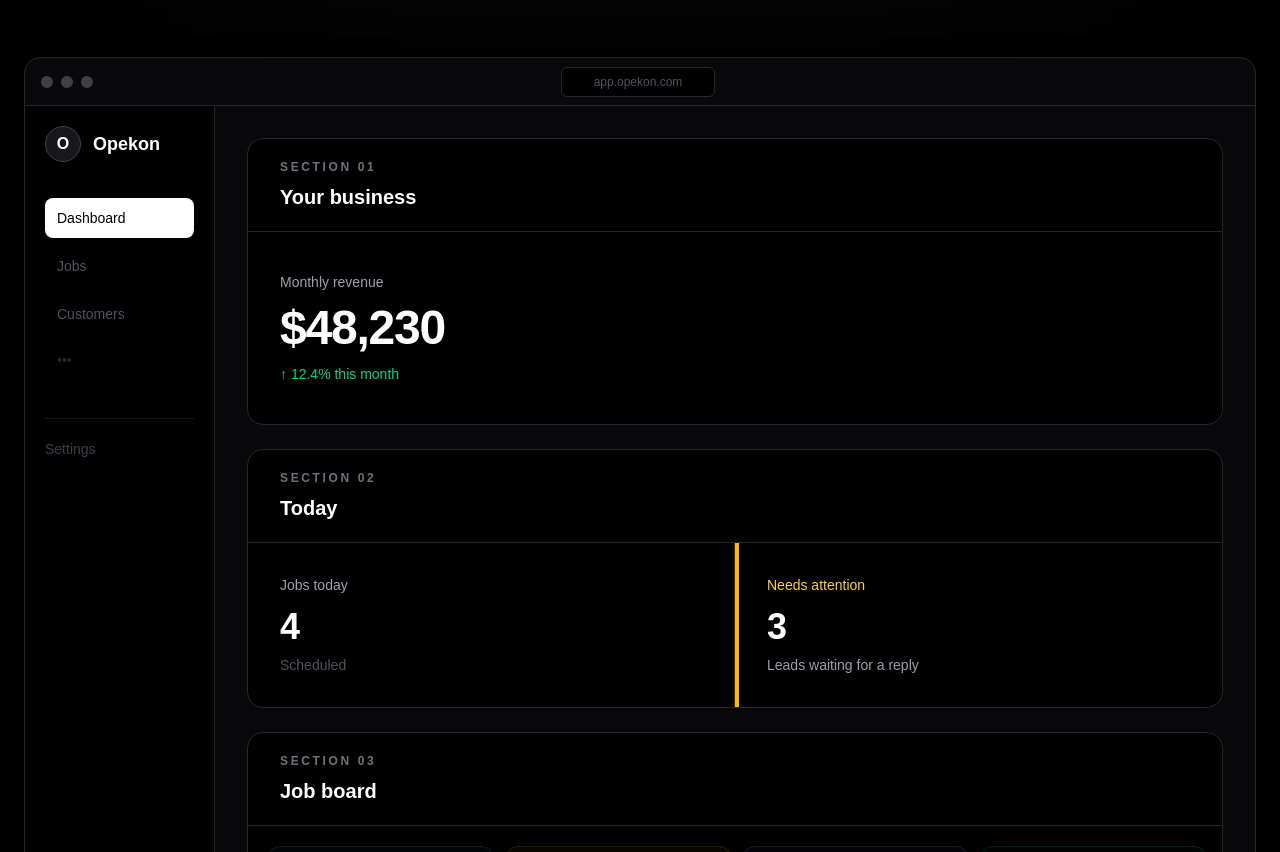
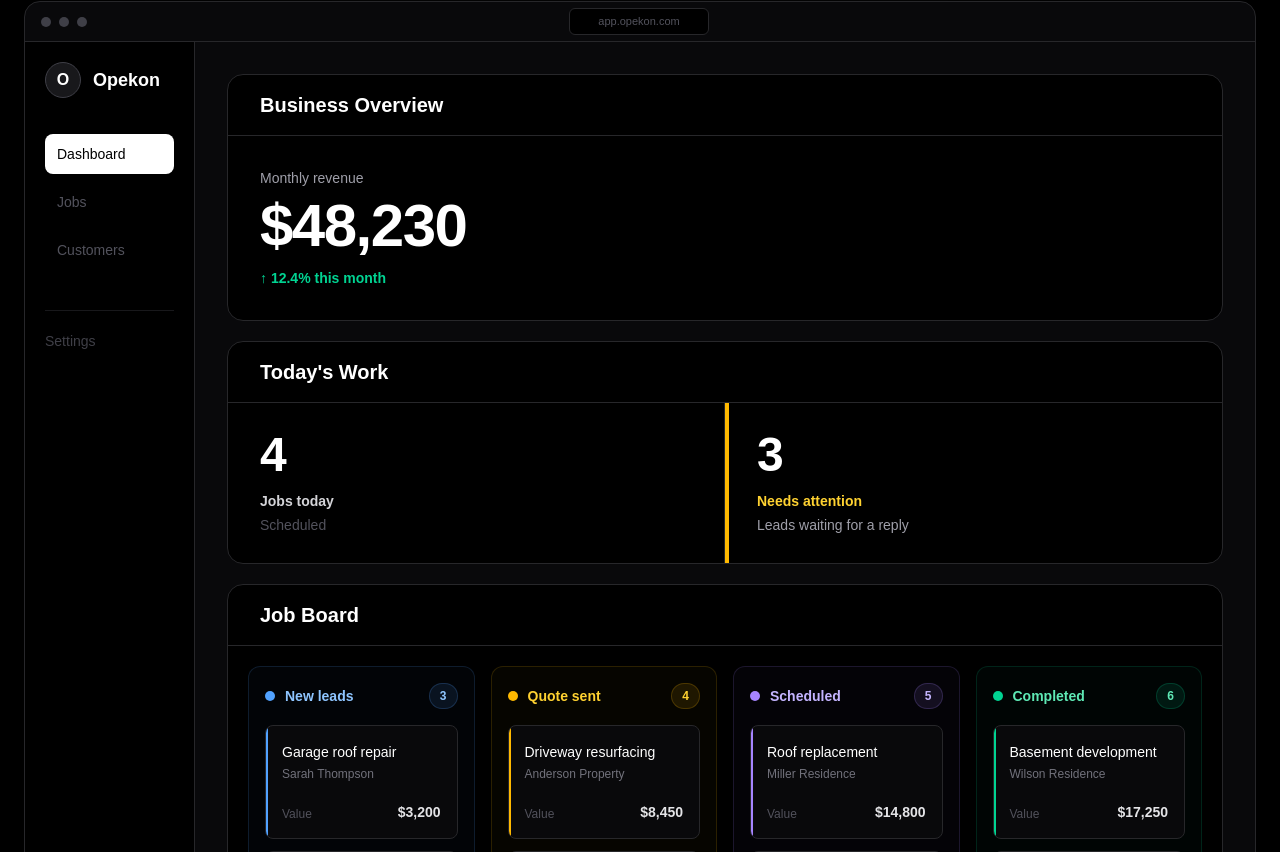
Before and after one commit to aahmedabubaker4225-crypto/opekon, a Next.js app: page / in a window 1280 px wide. Shown: the part 1148-2000 px from the top of the page. Built offline with nearby package versions, Linux system fonts and the light colour scheme.

Commit message:
Finalize landing page preview

```diff
--- a/components/sections/DashboardPreview.tsx
+++ b/components/sections/DashboardPreview.tsx
@@ -15,8 +15,16 @@ const jobColumns: {
     count: 3,
     accent: "blue",
     jobs: [
-      { title: "Garage roof repair", customer: "Sarah Thompson", value: "$3,200" },
-      { title: "Front steps replacement", customer: "David Wilson", value: "$4,850" },
+      {
+        title: "Garage roof repair",
+        customer: "Sarah Thompson",
+        value: "$3,200",
+      },
+      {
+        title: "Front steps replacement",
+        customer: "David Wilson",
+        value: "$4,850",
+      },
     ],
   },
   {
@@ -24,8 +32,16 @@ const jobColumns: {
     count: 4,
     accent: "amber",
     jobs: [
-      { title: "Driveway resurfacing", customer: "Anderson Property", value: "$8,450" },
-      { title: "Exterior renovation", customer: "Northview Homes", value: "$21,600" },
+      {
+        title: "Driveway resurfacing",
+        customer: "Anderson Property",
+        value: "$8,450",
+      },
+      {
+        title: "Exterior renovation",
+        customer: "Northview Homes",
+        value: "$21,600",
+      },
     ],
   },
   {
@@ -33,8 +49,16 @@ const jobColumns: {
     count: 5,
     accent: "violet",
     jobs: [
-      { title: "Roof replacement", customer: "Miller Residence", value: "$14,800" },
-      { title: "Concrete patio", customer: "James Residence", value: "$7,250" },
+      {
+        title: "Roof replacement",
+        customer: "Miller Residence",
+        value: "$14,800",
+      },
+      {
+        title: "Concrete patio",
+        customer: "James Residence",
+        value: "$7,250",
+      },
     ],
   },
   {
@@ -42,15 +66,29 @@ const jobColumns: {
     count: 6,
     accent: "emerald",
     jobs: [
-      { title: "Basement development", customer: "Wilson Residence", value: "$17,250" },
-      { title: "Walkway installation", customer: "Clark Property", value: "$5,900" },
+      {
+        title: "Basement development",
+        customer: "Wilson Residence",
+        value: "$17,250",
+      },
+      {
+        title: "Walkway installation",
+        customer: "Clark Property",
+        value: "$5,900",
+      },
     ],
   },
 ];
 
 const accentStyles: Record<
   JobAccent,
-  { column: string; title: string; dot: string; count: string; cardStrip: string }
+  {
+    column: string;
+    title: string;
+    dot: string;
+    count: string;
+    cardStrip: string;
+  }
 > = {
   blue: {
     column: "border-blue-400/15 bg-blue-400/[0.025]",
@@ -84,116 +122,209 @@ const accentStyles: Record<
 
 export default function DashboardPreview() {
   return (
-    <section className="relative border-t border-zinc-900 bg-black px-4 py-24 sm:px-6 lg:py-32">
+    <section className="relative border-t border-zinc-900 bg-black px-4 py-20 sm:px-6 lg:py-28">
       <div className="pointer-events-none absolute inset-x-0 top-0 mx-auto h-72 max-w-4xl bg-white/5 blur-[120px]" />
 
       <div className="relative mx-auto max-w-7xl">
-        <div className="mx-auto mb-14 max-w-3xl text-center">
+        <div className="mx-auto mb-12 max-w-3xl text-center">
           <p className="text-sm font-medium uppercase tracking-[0.25em] text-zinc-500">
             Everything under control
           </p>
+
           <h2 className="mt-5 text-3xl font-bold tracking-tight text-white sm:text-5xl">
             See your entire business at a glance.
           </h2>
+
           <p className="mx-auto mt-5 max-w-2xl text-lg leading-8 text-zinc-400">
-            Know how your business is doing, what needs you today, and where every job stands.
+            Everything you need to run your business—organized into one simple
+            workspace.
           </p>
         </div>
 
         <div className="overflow-hidden rounded-2xl border border-zinc-800 bg-zinc-950 shadow-2xl shadow-black">
-          <div className="flex h-12 items-center border-b border-zinc-800 px-4">
+          <div className="flex h-10 items-center border-b border-zinc-800 px-4">
             <div className="flex gap-2">
-              <span className="h-3 w-3 rounded-full bg-zinc-700" />
-              <span className="h-3 w-3 rounded-full bg-zinc-700" />
-              <span className="h-3 w-3 rounded-full bg-zinc-700" />
+              <span className="h-2.5 w-2.5 rounded-full bg-zinc-700" />
+              <span className="h-2.5 w-2.5 rounded-full bg-zinc-700" />
+              <span className="h-2.5 w-2.5 rounded-full bg-zinc-700" />
             </div>
-            <div className="mx-auto rounded-md border border-zinc-800 bg-black px-8 py-1.5 text-xs text-zinc-600">
+
+            <div className="mx-auto rounded-md border border-zinc-800 bg-black px-7 py-1 text-[11px] text-zinc-600">
               app.opekon.com
             </div>
-            <div className="w-14" />
+
+            <div className="w-12" />
           </div>
 
-          <div className="grid lg:grid-cols-[190px_1fr]">
+          <div className="grid lg:grid-cols-[170px_1fr]">
             <aside className="hidden border-r border-zinc-800 bg-black p-5 lg:block">
               <div className="mb-9 flex items-center gap-3">
-                <div className="flex h-9 w-9 items-center justify-center rounded-full border border-zinc-700 bg-zinc-900 font-bold text-white">O</div>
+                <div className="flex h-9 w-9 items-center justify-center rounded-full border border-zinc-700 bg-zinc-900 font-bold text-white">
+                  O
+                </div>
+
                 <span className="text-lg font-semibold text-white">Opekon</span>
               </div>
 
               <nav className="space-y-2 text-sm">
-                <div className="rounded-lg bg-white px-3 py-2.5 font-medium text-black">Dashboard</div>
-                {['Jobs', 'Customers'].map((item) => (
-                  <div key={item} className="rounded-lg px-3 py-2.5 text-zinc-600">{item}</div>
+                <div className="rounded-lg bg-white px-3 py-2.5 font-medium text-black">
+                  Dashboard
+                </div>
+
+                {["Jobs", "Customers"].map((item) => (
+                  <div
+                    key={item}
+                    className="rounded-lg px-3 py-2.5 text-zinc-600"
+                  >
+                    {item}
+                  </div>
                 ))}
-                <div className="px-3 py-2 text-zinc-800">•••</div>
               </nav>
 
-              <div className="mt-10 border-t border-zinc-900 pt-5 text-sm text-zinc-700">Settings</div>
+              <div className="mt-10 border-t border-zinc-900 pt-5 text-sm text-zinc-700">
+                Settings
+              </div>
             </aside>
 
             <main className="min-w-0 p-5 sm:p-7 lg:p-8">
-              <section aria-labelledby="business-heading" className="rounded-2xl border border-zinc-800 bg-black">
-                <div className="border-b border-zinc-800 px-6 py-5 sm:px-8">
-                  <p className="text-xs font-semibold uppercase tracking-[0.22em] text-zinc-500">Section 01</p>
-                  <h3 id="business-heading" className="mt-2 text-xl font-semibold text-white">Your business</h3>
+              <section
+                aria-labelledby="business-heading"
+                className="rounded-2xl border border-zinc-800 bg-black"
+              >
+                <div className="border-b border-zinc-800 px-6 py-4 sm:px-8">
+                  <h3
+                    id="business-heading"
+                    className="text-xl font-semibold text-white"
+                  >
+                    Business Overview
+                  </h3>
                 </div>
-                <div className="px-6 py-8 sm:px-8 sm:py-10">
-                  <p className="text-sm font-medium text-zinc-400">Monthly revenue</p>
-                  <p className="mt-3 text-4xl font-bold tracking-tight text-white sm:text-5xl">$48,230</p>
-                  <p className="mt-3 text-sm font-medium text-emerald-400">↑ 12.4% this month</p>
+
+                <div className="px-6 py-7 sm:px-8 sm:py-8">
+                  <p className="text-sm font-medium text-zinc-400">
+                    Monthly revenue
+                  </p>
+
+                  <p className="mt-2 text-5xl font-bold tracking-tight text-white sm:text-6xl">
+                    $48,230
+                  </p>
+
+                  <p className="mt-3 text-sm font-semibold text-emerald-400">
+                    ↑ 12.4% this month
+                  </p>
                 </div>
               </section>
 
-              <section aria-labelledby="today-heading" className="mt-6 rounded-2xl border border-zinc-800 bg-black">
-                <div className="border-b border-zinc-800 px-6 py-5 sm:px-8">
-                  <p className="text-xs font-semibold uppercase tracking-[0.22em] text-zinc-500">Section 02</p>
-                  <h3 id="today-heading" className="mt-2 text-xl font-semibold text-white">Today</h3>
+              <section
+                aria-labelledby="today-heading"
+                className="mt-5 rounded-2xl border border-zinc-800 bg-black"
+              >
+                <div className="border-b border-zinc-800 px-6 py-4 sm:px-8">
+                  <h3
+                    id="today-heading"
+                    className="text-xl font-semibold text-white"
+                  >
+                    Today&apos;s Work
+                  </h3>
                 </div>
 
                 <div className="grid divide-y divide-zinc-800 sm:grid-cols-2 sm:divide-x sm:divide-y-0">
-                  <div className="px-6 py-8 sm:px-8">
-                    <p className="text-sm font-medium text-zinc-400">Jobs today</p>
-                    <p className="mt-3 text-4xl font-bold tracking-tight text-white">4</p>
-                    <p className="mt-2 text-sm text-zinc-600">Scheduled</p>
+                  <div className="px-6 py-7 sm:px-8">
+                    <p className="text-5xl font-bold tracking-tight text-white">
+                      4
+                    </p>
+
+                    <p className="mt-3 text-sm font-semibold text-zinc-300">
+                      Jobs today
+                    </p>
+
+                    <p className="mt-1 text-sm text-zinc-600">Scheduled</p>
                   </div>
 
-                  <div className="relative overflow-hidden px-6 py-8 sm:px-8">
+                  <div className="relative overflow-hidden px-6 py-7 sm:px-8">
                     <div className="absolute inset-y-0 left-0 w-1 bg-amber-400" />
-                    <p className="text-sm font-medium text-amber-300">Needs attention</p>
-                    <p className="mt-3 text-4xl font-bold tracking-tight text-white">3</p>
-                    <p className="mt-2 text-sm text-zinc-400">Leads waiting for a reply</p>
+
+                    <p className="text-5xl font-bold tracking-tight text-white">
+                      3
+                    </p>
+
+                    <p className="mt-3 text-sm font-bold text-amber-300">
+                      Needs attention
+                    </p>
+
+                    <p className="mt-1 text-sm text-zinc-400">
+                      Leads waiting for a reply
+                    </p>
                   </div>
                 </div>
               </section>
 
-              <section aria-labelledby="jobs-heading" className="mt-6 overflow-hidden rounded-2xl border border-zinc-800 bg-black">
-                <div className="border-b border-zinc-800 px-6 py-5 sm:px-8">
-                  <p className="text-xs font-semibold uppercase tracking-[0.22em] text-zinc-500">Section 03</p>
-                  <h3 id="jobs-heading" className="mt-2 text-xl font-semibold text-white">Job board</h3>
+              <section
+                aria-labelledby="jobs-heading"
+                className="mt-5 overflow-hidden rounded-2xl border border-zinc-800 bg-black"
+              >
+                <div className="border-b border-zinc-800 px-6 py-4 sm:px-8">
+                  <h3
+                    id="jobs-heading"
+                    className="text-xl font-semibold text-white"
+                  >
+                    Job Board
+                  </h3>
                 </div>
 
                 <div className="grid gap-4 overflow-x-auto p-5 md:grid-cols-2 xl:grid-cols-4">
                   {jobColumns.map((column) => {
                     const styles = accentStyles[column.accent];
+
                     return (
-                      <div key={column.title} className={`min-w-[225px] rounded-xl border p-4 ${styles.column}`}>
+                      <div
+                        key={column.title}
+                        className={`min-w-[225px] rounded-xl border p-4 ${styles.column}`}
+                      >
                         <div className="mb-4 flex items-center justify-between">
                           <div className="flex items-center gap-2.5">
-                            <span className={`h-2.5 w-2.5 rounded-full ${styles.dot}`} />
-                            <p className={`text-sm font-semibold ${styles.title}`}>{column.title}</p>
+                            <span
+                              className={`h-2.5 w-2.5 rounded-full ${styles.dot}`}
+                            />
+
+                            <p
+                              className={`text-sm font-semibold ${styles.title}`}
+                            >
+                              {column.title}
+                            </p>
                           </div>
-                          <span className={`rounded-full border px-2.5 py-1 text-xs font-semibold ${styles.count}`}>{column.count}</span>
+
+                          <span
+                            className={`rounded-full border px-2.5 py-1 text-xs font-semibold ${styles.count}`}
+                          >
+                            {column.count}
+                          </span>
                         </div>
 
                         <div className="space-y-3">
                           {column.jobs.map((job) => (
-                            <article key={`${column.title}-${job.title}`} className="relative overflow-hidden rounded-lg border border-zinc-800 bg-zinc-950 p-4">
-                              <div className={`absolute inset-y-0 left-0 w-0.5 ${styles.cardStrip}`} />
-                              <p className="text-sm font-medium text-white">{job.title}</p>
-                              <p className="mt-1 text-xs text-zinc-500">{job.customer}</p>
+                            <article
+                              key={`${column.title}-${job.title}`}
+                              className="relative overflow-hidden rounded-lg border border-zinc-800 bg-zinc-950 p-4"
+                            >
+                              <div
+                                className={`absolute inset-y-0 left-0 w-0.5 ${styles.cardStrip}`}
+                              />
+
+                              <p className="text-sm font-medium text-white">
+                                {job.title}
+                              </p>
+
+                              <p className="mt-1 text-xs text-zinc-500">
+                                {job.customer}
+                              </p>
+
                               <div className="mt-5 flex items-end justify-between gap-3">
                                 <p className="text-xs text-zinc-600">Value</p>
-                                <p className="text-sm font-semibold text-zinc-200">{job.value}</p>
+
+                                <p className="text-sm font-semibold text-zinc-200">
+                                  {job.value}
+                                </p>
                               </div>
                             </article>
                           ))}
```
